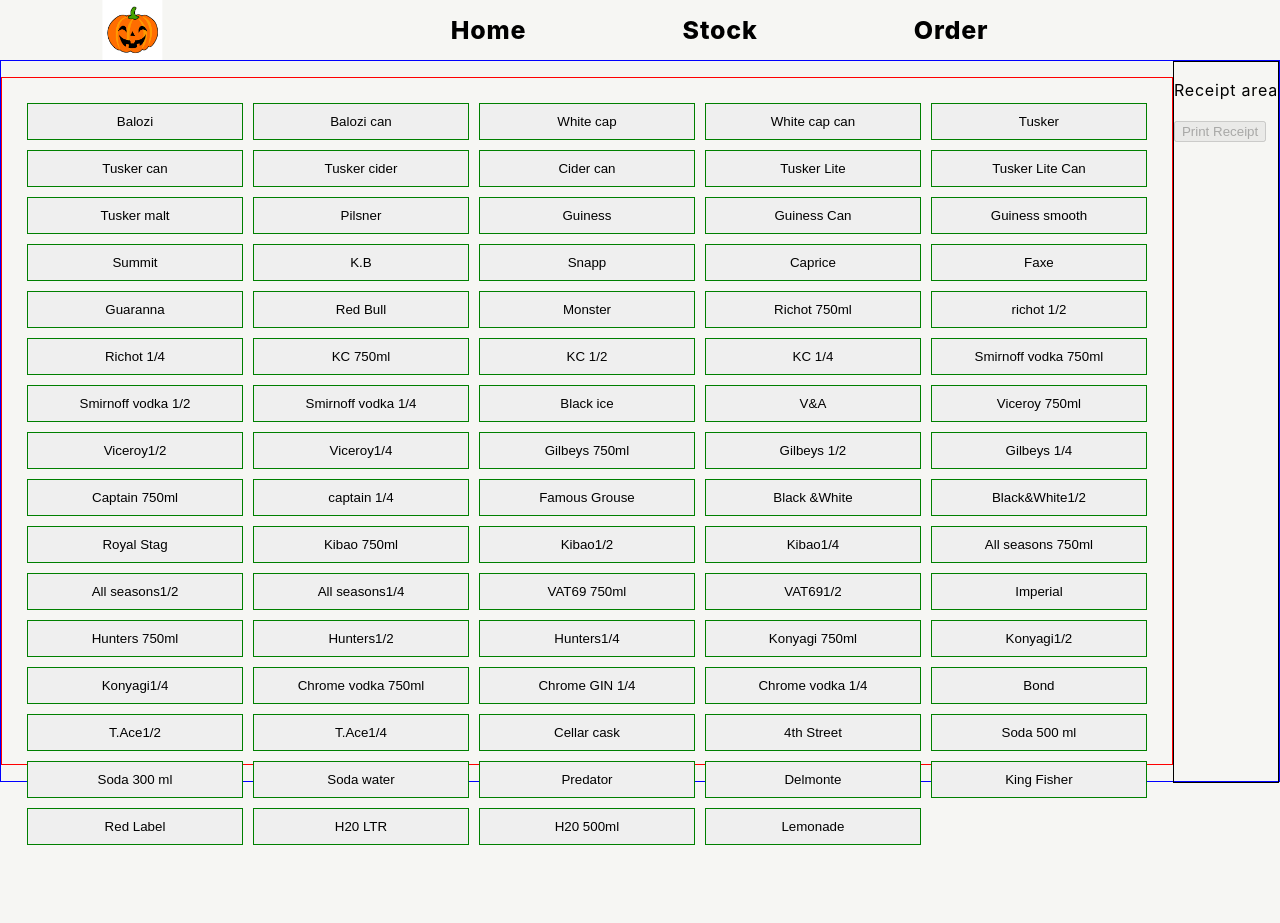
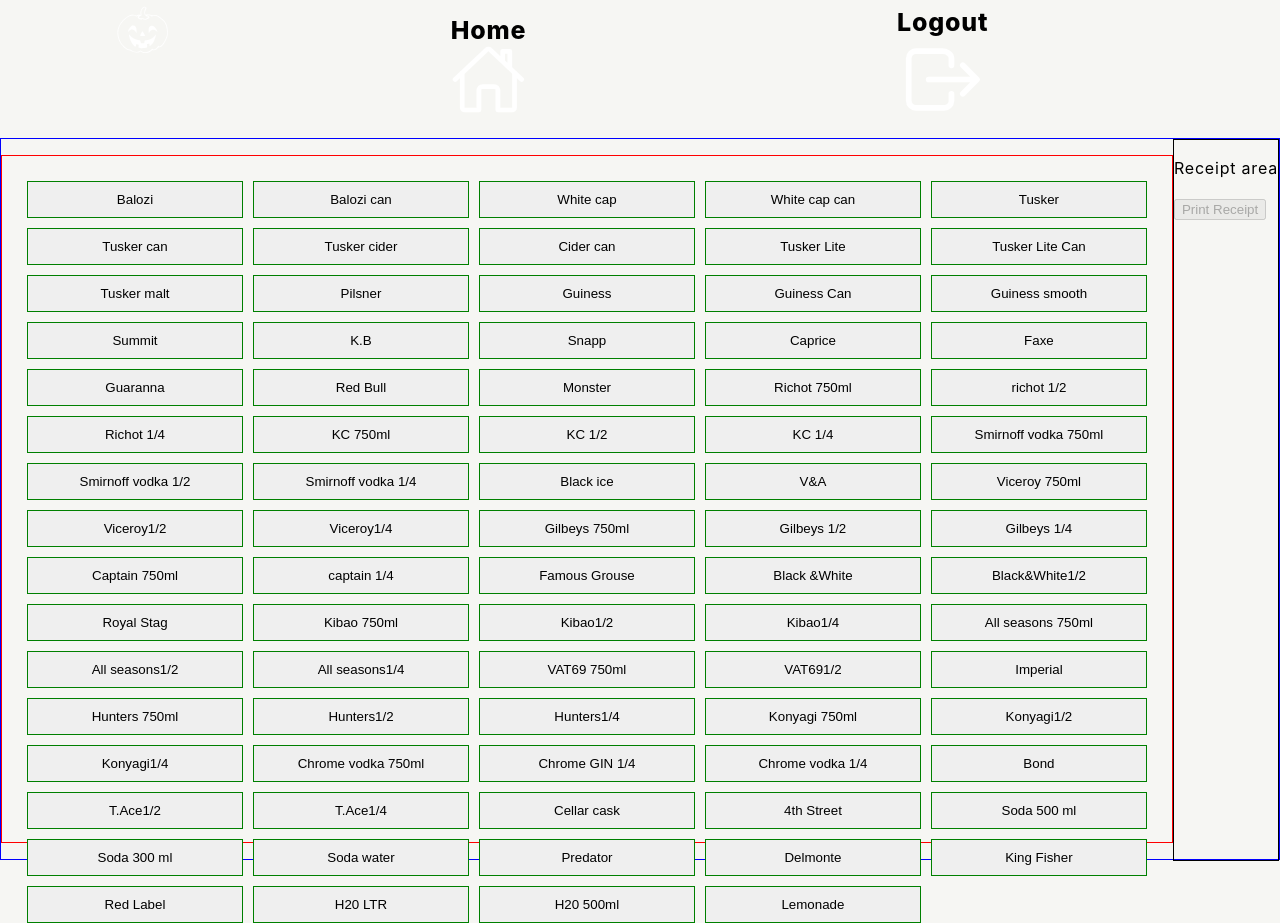
Before and after one commit to 0sugo/pumpkin, a React (Create React App) app: page /Order in a window 1280 px wide. Before the commit the page ends 845 px from the top, so only its background shows below. Built offline with nearby package versions, Linux system fonts and the light colour scheme; what @nextui-org/react would draw is missing.

Commit message:
Add svg to navbar

```diff
--- a/src/components/Navbar.js
+++ b/src/components/Navbar.js
@@ -1,13 +1,22 @@
 import { NavLink } from 'react-router-dom';
-import logo from '../images/pumpkin.png';
+import logo from '../images/pumpkin.svg';
+import logout from '../images/log-out-outline.svg';
+import home from '../images/home-outline.svg';
 
 const Navbar = () => (
-  <div className="main-nav">
-    <img src={logo} alt="logo" className="logo" />
-    <div className="mini-navbar">
-      <NavLink to="/">Home</NavLink>
-      <NavLink to="/Stock">Stock</NavLink>
-      <NavLink to="/Order">Order</NavLink>
+  <div className="main-nav flex items-center justify-between mx-32 text-[#EB5757]">
+    <img src={logo} alt="logo" className="logo bg-inherit" width="80px" height="80px" />
+    <div className="mini-navbar text-xl flex">
+      <NavLink to="/" className="mx-4 flex items-center gap-1">
+        Home
+        <span><img src={home} alt="home" className="h-6" /></span>
+      </NavLink>
+      <NavLink to="/" className="mx-4 flex items-center gap-1">
+        Logout
+        <span><img src={logout} alt="logout" className="h-6" /></span>
+      </NavLink>
+      {/* <NavLink to="/Stock">Stock</NavLink> */}
+      {/* <NavLink to="/Order">Order</NavLink> */}
     </div>
   </div>
 );
```
